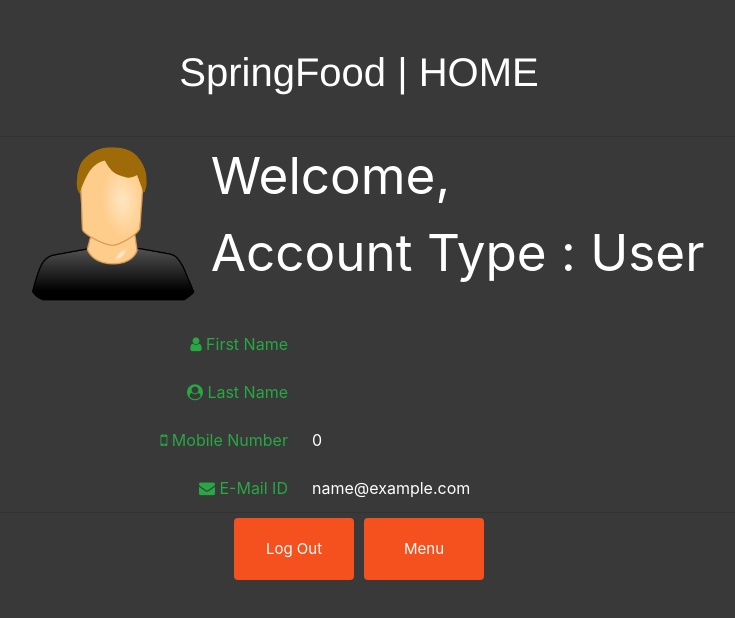
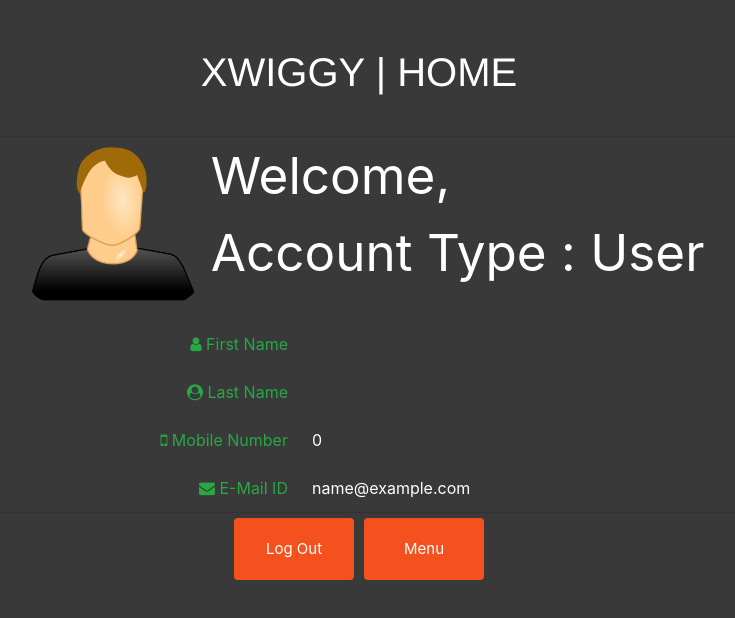
Before and after one commit to Hmtgit7/Food-Order-System, an Angular app in the folder xwiggy-app/: page /#/welcome in a window 1280 px wide. Shown: the top 618 px of the page, without its empty margins (281-1016 px from the left). Built offline with nearby package versions, Linux system fonts and the light colour scheme; sample sign-in values are in the browser's storage.

Commit message:
welcome component

```diff
--- a/xwiggy-app/src/app/welcome/welcome.component.html
+++ b/xwiggy-app/src/app/welcome/welcome.component.html
@@ -44,7 +44,7 @@
 </div>-->
 <div class="body">
 <br><br><br>
-<h1 align="center">SpringFood | HOME</h1>
+<h1 align="center">XWIGGY | HOME</h1>
 <br><br>
 </div>
 <div class="card align-contents">
```
